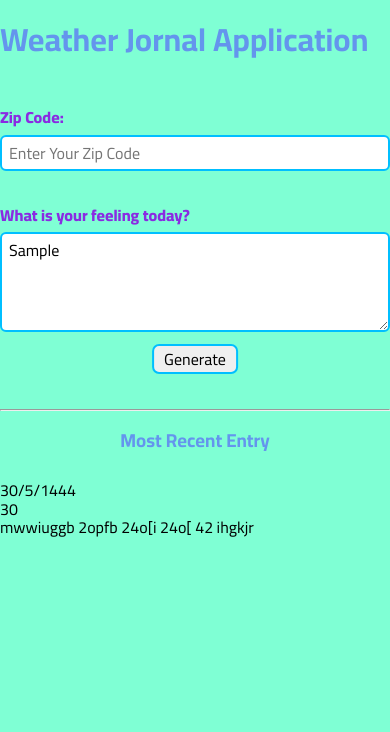
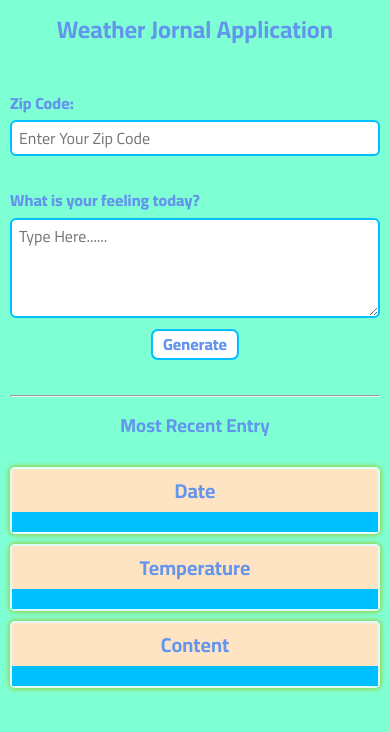
Before and after one commit to MhmoudYahia/FWD-WeatherJornalApp, a website: page website/index.html in a window 390 px wide. Both pictures are taken after typing "Sample" into the empty fields and a click on the button "Generate". Drawn offline with Linux system fonts and the light colour scheme; no server answers.

Commit message:
sever-side ended with resposive

```diff
--- a/website/CSS/styles.css
+++ b/website/CSS/styles.css
@@ -6,7 +6,7 @@ body {
   background-color: aquamarine;
 }
 .app {
-  max-width: 400px;
+  max-width: 576px;
   margin: auto;
 }
 .holder {
@@ -15,12 +15,13 @@ body {
 header {
   color: #6495ed;
   margin-bottom: 50px;
+  text-align: center;
 }
 label {
   display: block;
   margin-bottom: 8px;
   font-weight: 800;
-  color: blueviolet;
+  color: #6495ed;
 }
 input,
 textarea {
@@ -44,14 +45,14 @@ button {
   position: relative;
   left: 50%;
   transform: translateX(-50%);
+  font-weight: 900;
+  color: #6495ed;
+  background-color: white;
 }
 button:hover,
 input:hover,
 textarea:hover {
   box-shadow: 0 0 4px 1px deepskyblue;
-}
-
-.resultes {
 }
 
 .resultes h3 {
@@ -60,7 +61,47 @@ textarea:hover {
   margin-bottom: 30px;
 }
 
-/* .resultes .resultesHolder {
+.resultes .resultesHolder > div {
+  border: 2px solid lightcyan;
+  margin-bottom: 10px;
+  border-radius: 5px;
+  box-shadow: 0 0 5px 1px yellowgreen;
+  font-weight: bold;
+  display: flex;
 }
-.resultes .resultesHolder div {
-} */
+
+.resultes .resultesHolder div div:first-of-type {
+  flex-basis: 36%;
+  text-align: center;
+  padding: 10px;
+  background-color: bisque;
+  color: cornflowerblue;
+  font-size: 20px;
+  border-right: 2px solid lightcyan;
+}
+.resultes .resultesHolder div div:nth-of-type(2) {
+  padding: 10px;
+  flex: 1;
+  text-align: center;
+  font-size: 20px;
+  color: ghostwhite;
+  background-color: deepskyblue;
+}
+.resultes .resultesHolder .cont div.content {
+  font-size: initial;
+}
+@media (max-width: 576px) {
+  .resultes .resultesHolder > div {
+    display: block;
+  }
+  .resultes .resultesHolder div div:first-of-type {
+    border-right: 0;
+  }
+
+  header {
+    font-size: 12px;
+  }
+  .app {
+    margin: 10px;
+  }
+}
--- a/website/app.js
+++ b/website/app.js
@@ -0,0 +1,79 @@
+//Global variables
+const baseUrl = "http://api.openweathermap.org/data/2.5/weather?zip=";
+const personalKey = "&appid=2ad070d9e09ca7a503ec39544c161e29";
+
+// Create a new date instance dynamically with JS
+let d = new Date();
+let newDate =
+  Number(d.getMonth()) + 1 + ":" + d.getDate() + ":" + d.getFullYear();
+
+const getData = async (baseUrl, zipCode = "", personalKey = "") => {
+  const response = await fetch(baseUrl + zipCode + personalKey);
+
+  try {
+    const data = await response.json();
+    return data;
+  } catch (err) {
+    console.log("Error", err);
+  }
+};
+
+//post data
+const postData = async (path, data) => {
+  const response = await fetch(path, {
+    method: "post",
+    headers: {
+      "content-type": "application/json",
+    },
+    body: JSON.stringify(data),
+  });
+
+  try {
+    const resData = await response.json();
+    return resData;
+  } catch (err) {
+    console.log("Error", err);
+  }
+};
+
+const performAction = () => {
+  // inputs
+  const zipCode = document.getElementById("zip").value;
+  const userResponse = document.getElementById("feel").value;
+
+  getData(baseUrl, zipCode, personalKey).then((data) => {
+    // post data to my server
+    postData("/addData", {
+      date: newDate,
+      temperature: data.main.temp,
+      userRes: userResponse,
+    });
+    updateUI();
+  });
+
+  document.getElementById("zip").value = "";
+  document.getElementById("feel").value = "";
+};
+
+// on clicking generate button
+document.getElementById("generate").addEventListener("click", performAction);
+
+//get data from server
+
+const updateUI = async () => {
+  const response = await fetch("/getData");
+  try {
+    const data = await response.json();
+
+    //assign data to weather holders
+    document.querySelector(".date").textContent = data.date;
+    document.querySelector(".temp").innerHTML =
+      data.temperature + " <span><sup>o</sup>C</span>";
+    document.querySelector(".content").textContent = data.userRes;
+
+  } catch (err) {
+    console.log("Error", err);
+  }
+
+
+};
--- a/website/index.html
+++ b/website/index.html
@@ -29,16 +29,31 @@
       </div>
       <div class="holder feeling">
         <label for="feel">What is your feeling today?</label>
-        <textarea name="textArea" id="feel" placeholder="Type Here......"></textarea>
+        <textarea
+          name="textArea"
+          id="feel"
+          placeholder="Type Here......"
+        ></textarea>
         <button type="submit" id="generate">Generate</button>
       </div>
-      <hr>
+      <hr />
       <div class="holder resultes">
         <h3>Most Recent Entry</h3>
         <div class="resultesHolder">
-          <div class="date">30/5/1444</div>
-          <div class="temp">30</div>
-          <div class="content">mwwiuggb 2opfb 24o[i 24o[ 42 ihgkjr</div>
+          <div>
+            <div>Date</div>
+            <div class="date"></div>
+          </div>
+          <div>
+            <div>Temperature</div>
+            <div class="temp">
+
+            </div>
+          </div>
+          <div class="cont">
+            <div>Content</div>
+            <div class="content"></div>
+          </div>
         </div>
       </div>
     </div>
```
Also changed, not shown: server.js (+17 -0 lines).
